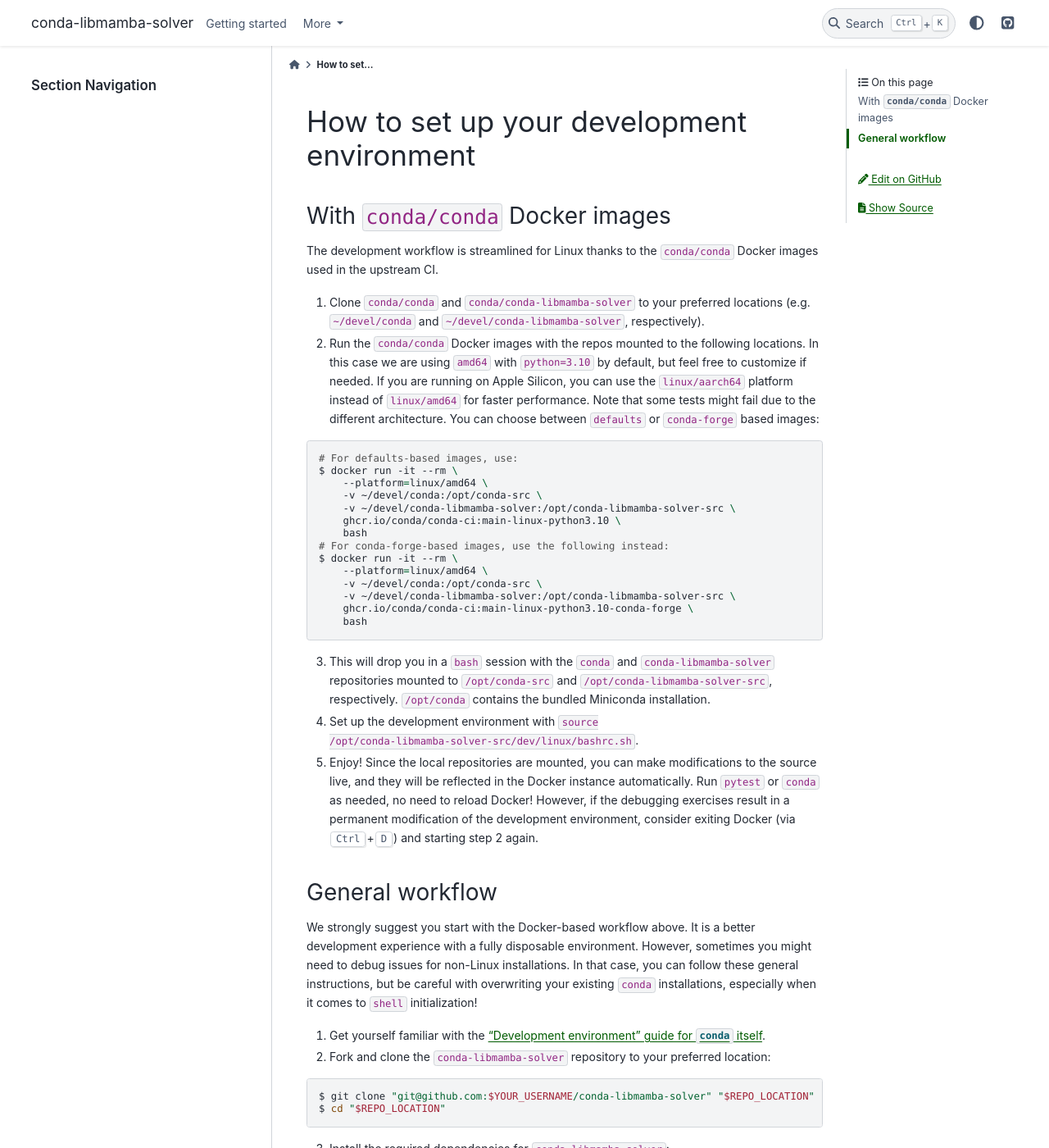
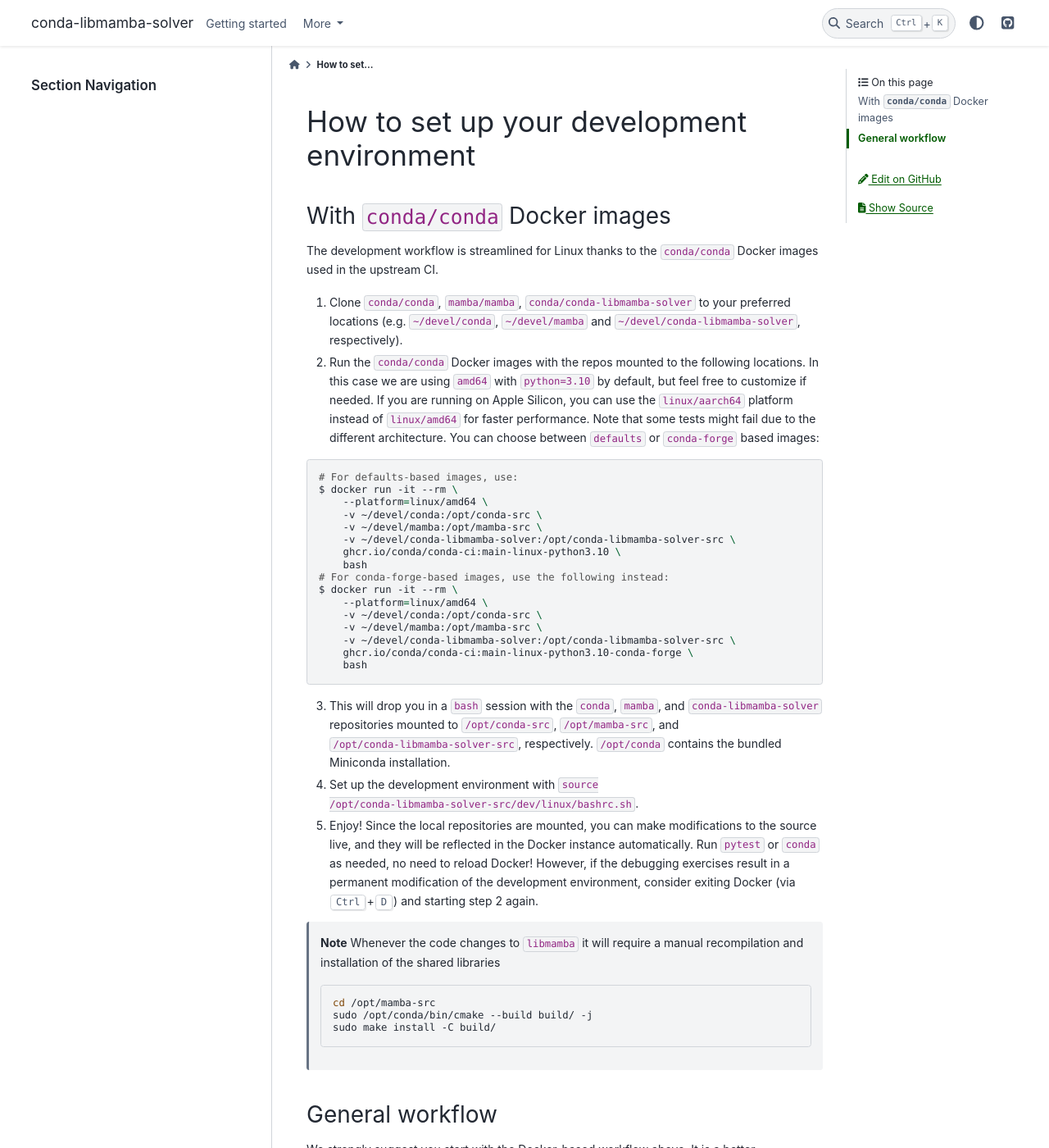
Before and after one commit to conda/conda-libmamba-solver, a Sphinx documentation site: the page built from docs/dev/setup.md, in a window 1280 px wide and 1400 px high. Shown: the whole window at 82% size. Built offline with Sphinx 7.4.7 and the PyData theme 0.15.4, drawn with Linux system fonts in a browser that asks for light colours.

Commit message:
Adding libmamba/libmambapy as development dependencies

````diff
--- a/docs/dev/setup.md
+++ b/docs/dev/setup.md
@@ -4,8 +4,8 @@
 
 The development workflow is streamlined for Linux thanks to the `conda/conda` Docker images used in the upstream CI.
 
-1. Clone `conda/conda` and `conda/conda-libmamba-solver` to your preferred locations
-   (e.g. `~/devel/conda` and `~/devel/conda-libmamba-solver`, respectively).
+1. Clone `conda/conda`, `mamba/mamba`, `conda/conda-libmamba-solver` to your preferred locations
+   (e.g. `~/devel/conda`, `~/devel/mamba` and `~/devel/conda-libmamba-solver`, respectively).
 2. Run the `conda/conda` Docker images with the repos mounted to the following locations.
    In this case we are using `amd64` with `python=3.10` by default, but feel free to customize if needed. If you are running on Apple Silicon, you can use the `linux/aarch64` platform instead of `linux/amd64` for faster performance. Note that some tests might fail due to the different architecture. You can choose between `defaults` or `conda-forge` based images:
 
@@ -14,6 +14,7 @@
 $ docker run -it --rm \
     --platform=linux/amd64 \
     -v ~/devel/conda:/opt/conda-src \
+    -v ~/devel/mamba:/opt/mamba-src \
     -v ~/devel/conda-libmamba-solver:/opt/conda-libmamba-solver-src \
     ghcr.io/conda/conda-ci:main-linux-python3.10 \
     bash
@@ -21,13 +22,14 @@
 $ docker run -it --rm \
     --platform=linux/amd64 \
     -v ~/devel/conda:/opt/conda-src \
+    -v ~/devel/mamba:/opt/mamba-src \
     -v ~/devel/conda-libmamba-solver:/opt/conda-libmamba-solver-src \
     ghcr.io/conda/conda-ci:main-linux-python3.10-conda-forge \
     bash
 ```
 
-3. This will drop you in a `bash` session with the `conda` and `conda-libmamba-solver` repositories
-   mounted to `/opt/conda-src` and `/opt/conda-libmamba-solver-src`, respectively.
+3. This will drop you in a `bash` session with the `conda`, `mamba`, and `conda-libmamba-solver` repositories
+   mounted to `/opt/conda-src`, `/opt/mamba-src`, and `/opt/conda-libmamba-solver-src`, respectively.
    `/opt/conda` contains the bundled Miniconda installation.
 
 4. Set up the development environment with `source /opt/conda-libmamba-solver-src/dev/linux/bashrc.sh`.
@@ -38,6 +40,14 @@
    However, if the debugging exercises result in a permanent modification of the development environment,
    consider exiting Docker (via <kbd>Ctrl</kbd>+<kbd>D</kbd>) and starting step 2 again.
 
+> **Note**
+> Whenever the code changes to `libmamba` it will require a
+> manual recompilation and installation of the shared libraries
+> ```shell
+> cd /opt/mamba-src
+> sudo /opt/conda/bin/cmake --build build/ -j
+> sudo make install -C build/
+> ```
 
 ## General workflow
 
````
Also changed, not shown: 2 other files.
